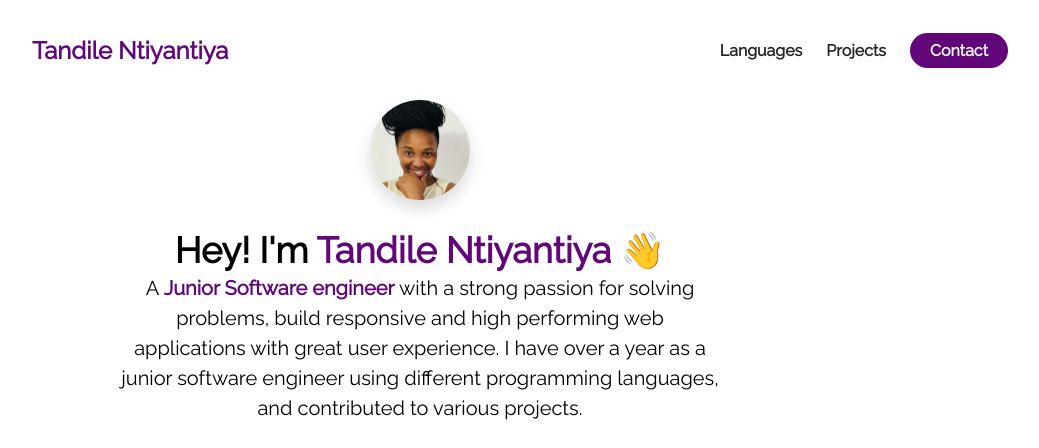
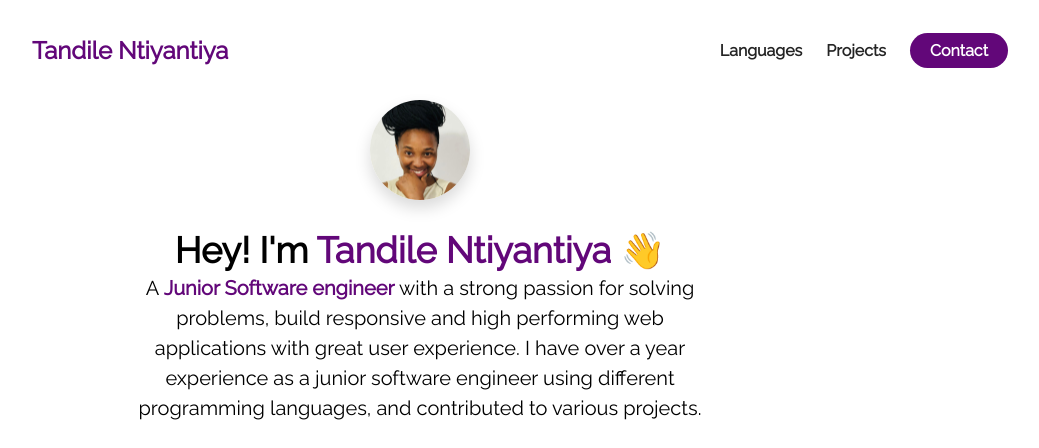
Before and after one commit to Tandile-03/MyPortfolio, a plain HTML site: page index.html in a window 1280 px wide. Shown: the top 448 px of the page, without its empty margins (120-1159 px from the left). Drawn offline with Linux system fonts and the light colour scheme.

Commit message:
edit paragraph

```diff
--- a/index.html
+++ b/index.html
@@ -48,7 +48,7 @@
               </h1>
               <p class="about-me_info--paragraph">
                 A <strong class="text--purple">Junior Software engineer</strong> with a strong passion for solving problems, build responsive and high performing
-                web applications with great user experience. I have over a year as a junior software
+                web applications with great user experience. I have over a year experience as a junior software
                 engineer using different programming languages, and contributed to various projects.
               </p>
               <div class="about-me_links">
```
